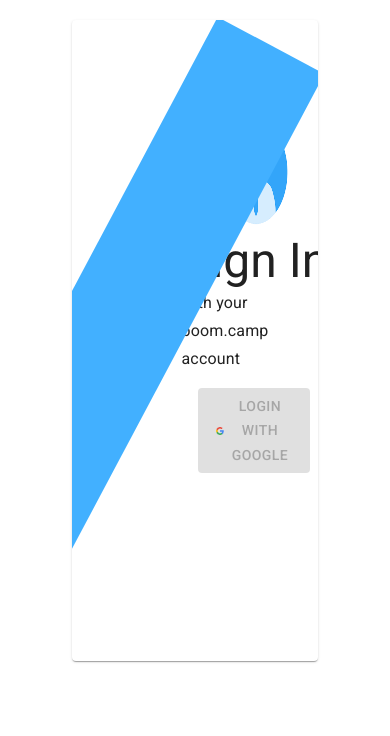
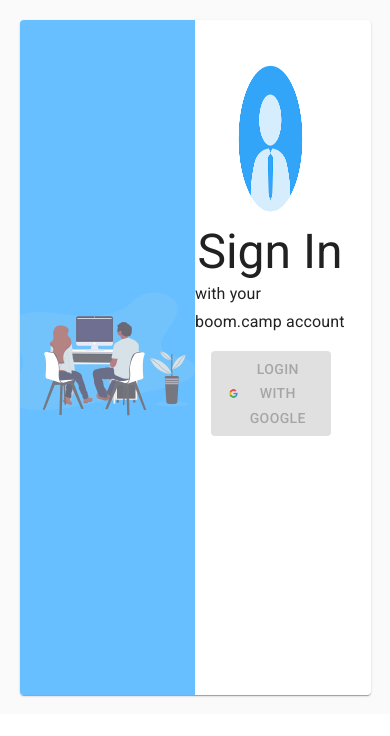
Before and after one commit to Handraiser-Project-Team-1/HandRaiser, a React (Create React App) app in the folder g1-handraiser/: page /login in a window 390 px wide. Shown: the top 736 px of the page. Built offline with nearby package versions, Linux system fonts and the light colour scheme.

Commit message:
fixed ui

```diff
--- a/g1-handraiser/src/components/login/Login.jsx
+++ b/g1-handraiser/src/components/login/Login.jsx
@@ -5,7 +5,7 @@ import { makeStyles } from "@material-ui/core";
 import GoogleIcon from "./img/googles.png";
 import { CircularProgress } from "@material-ui/core";
 
-import axios from 'axios';
+import axios from "axios";
 import { useHistory } from "react-router-dom";
 
 const useStyles = makeStyles({
@@ -17,13 +17,13 @@ const useStyles = makeStyles({
     color: "#fff",
     "@media (max-width: 768px)": {
       marginLeft: "1%",
-      width: "95%"
+      minWidth: "100%"
     },
     "@media (max-width: 320px)": {
       width: "95%"
     },
-    '&:hover': {
-      background: '#5090d4'
+    "&:hover": {
+      background: "#5090d4"
     }
   },
   google: {
@@ -37,23 +37,22 @@ const useStyles = makeStyles({
   }
 });
 function Login() {
-
   const history = useHistory();
   const classes = useStyles();
 
-  const [ userDetails, setUserDetails ] = useState({});
-  const [ login, setLogin ] = useState(false);
+  const [userDetails, setUserDetails] = useState({});
+  const [login, setLogin] = useState(false);
 
   const responseGoogle = response => {
     setUserDetails(response.profileObj);
     axios({
-      method: 'POST',
-      url: 'http://localhost:port/',
+      method: "POST",
+      url: "http://localhost:port/",
       data: {
-        userData:{
+        userData: {
           ...userDetails,
           token_type: response.tokenObj.token_type,
-          access_token: response.tokenObj.access_token,
+          access_token: response.tokenObj.access_token
         }
       }
     })
@@ -62,20 +61,19 @@ function Login() {
       })
       .then(() => {
         setTimeout(() => {
-        history.push('/');
+          history.push("/");
         }, 3000);
       })
-    .catch( error => {
+      .catch(error => {
         //show notif
-    })
+      });
   };
 
   const responseGoogleFail = response => {
     console.error(response.error);
-  }
+  };
 
-  return (
-    !login ?
+  return !login ? (
     <GoogleLogin
       render={renderProps => (
         <Button
@@ -95,8 +93,8 @@ function Login() {
       isSignedIn={true}
       cookiePolicy={"single_host_origin"}
     />
-    :
-    <CircularProgress variant="indeterminate"/>
+  ) : (
+    <CircularProgress variant="indeterminate" />
   );
 }
 
--- a/g1-handraiser/src/components/login/LoginInterface.js
+++ b/g1-handraiser/src/components/login/LoginInterface.js
@@ -1,7 +1,7 @@
 import React from "react";
 import { makeStyles } from "@material-ui/core/styles";
 import { Card, Grid, Typography } from "@material-ui/core";
-
+import Img from "./img/undraw_pair_programming_njlp.svg";
 import Avatar from "./img/users.png";
 import LoginButton from "./Login";
 
@@ -10,6 +10,7 @@ const useStyles = makeStyles({
     display: "flex",
     justifyContent: "center",
     padding: "5%",
+    backgroundColor: "#fafafa",
     "@media (max-width: 768px)": {
       padding: "50%"
     },
@@ -19,14 +20,15 @@ const useStyles = makeStyles({
     }
   },
   card: {
-    width: "40%;",
+    width: "80%",
     height: "80vh",
+
     "@media (max-width: 768px)": {
-      width: "50%",
-      height: "76vh"
+      minWidth: "90%",
+      minHeight: "50vh"
     },
     "@media (max-width: 1024px)": {
-      width: "70%"
+      width: "100%"
     },
     "@media (max-width: 320px)": {
       width: "100vh"
@@ -35,39 +37,45 @@ const useStyles = makeStyles({
   rectangle: {
     display: "flex",
     justifyContent: "flex-start",
-    width: "45%;",
-    height: "78vh",
+    width: "60%;",
+    height: "82vh",
     backgroundColor: "#42B0FF",
-    webkitTransform: "rotate(45deg)",
-    moztransform: " rotate(45deg)",
-    oTransform: "rotate(45deg)",
-    msTransform: "rotate(45deg)",
-    transform: "rotate(28deg)",
+    opacity: ".8",
     "@media (max-width: 768px)": {
       display: "flex",
-      width: "45%",
-      height: "76vh"
+      width: "50%",
+      minHeight: "76vh"
     },
     "@media (max-width: 320px)": {
       width: "0%"
     }
   },
+  image: {
+    display: "flex",
+    justifyContent: "center",
+    alignItems: "center",
+    width: "100%",
+    height: "100%"
+  },
   container: {
     display: "flex",
     alignItems: "center",
     flexDirection: "column",
-    height: "50vh",
-    width: "55%",
-    marginTop: "30%",
+    height: "70vh",
+    width: "40%",
+    marginTop: "12%",
+
     "@media (max-width: 320px)": {
       display: "flex",
       width: "100%",
       justifyContent: "center",
       alignItems: "center"
     },
-    "@media (max-width: 768px)": {
+    "@media (min-width: 768px) && (max-width: 1023px)": {
       display: "flex",
-      justifyContent: "center"
+      justifyContent: "center",
+      minWidth: "30%",
+      marginTop: "7%"
     }
   },
 
@@ -97,7 +105,9 @@ export default function LoginInterface() {
       <div className={classes.root}>
         <Card className={classes.card}>
           <Grid container spacing={3}>
-            <div className={classes.rectangle}></div>
+            <div className={classes.rectangle}>
+              <img src={Img} alt="/" className={classes.image} />
+            </div>
             <div className={classes.container}>
               <img src={Avatar} alt="" className={classes.avatar} />
               <Typography variant="h3">Sign In</Typography>
```
Also changed, not shown: g1-handraiser/src/components/selectclass/Select.js (+12 -2 lines), g1-handraiser/src/components/login/img/undraw_pair_programming_njlp.svg (added). Lines whose indentation alone changed are shown as unchanged.
